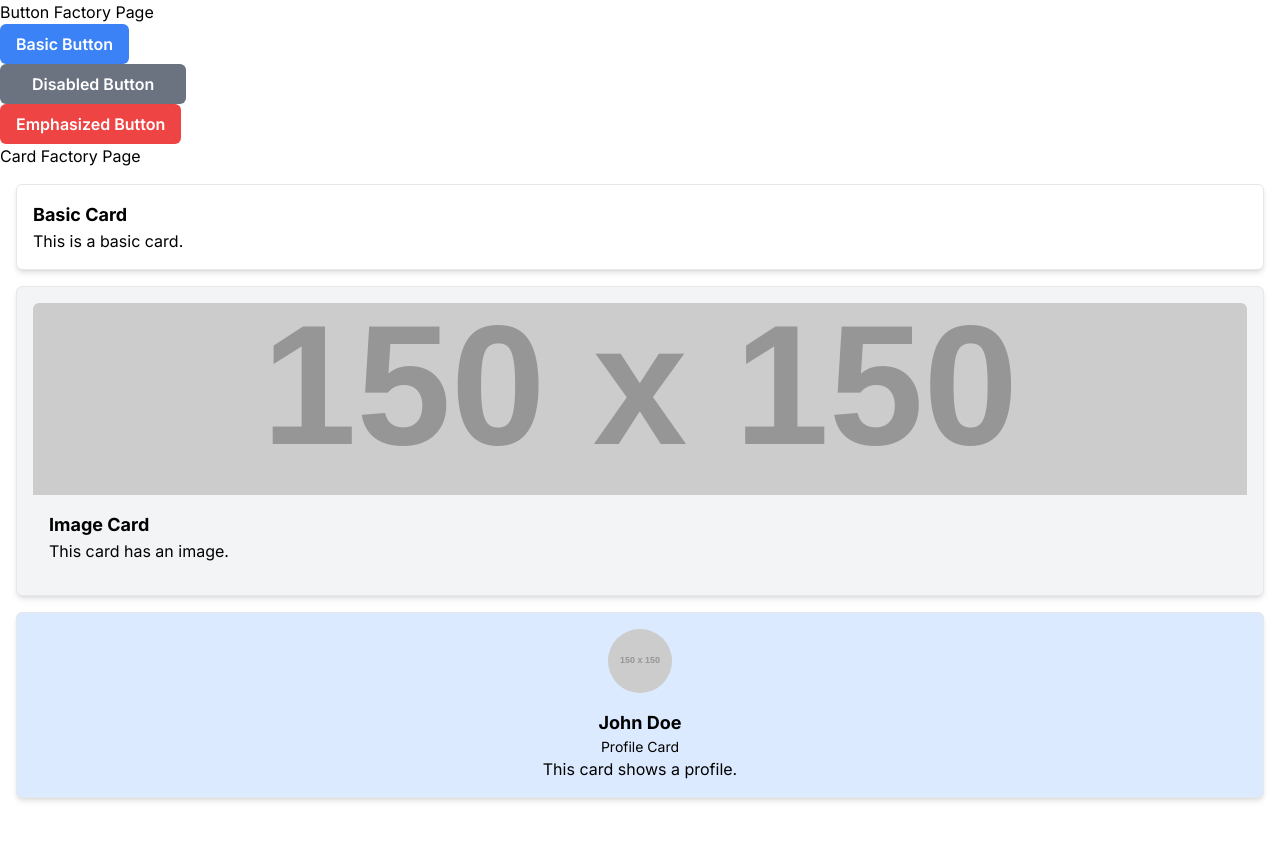
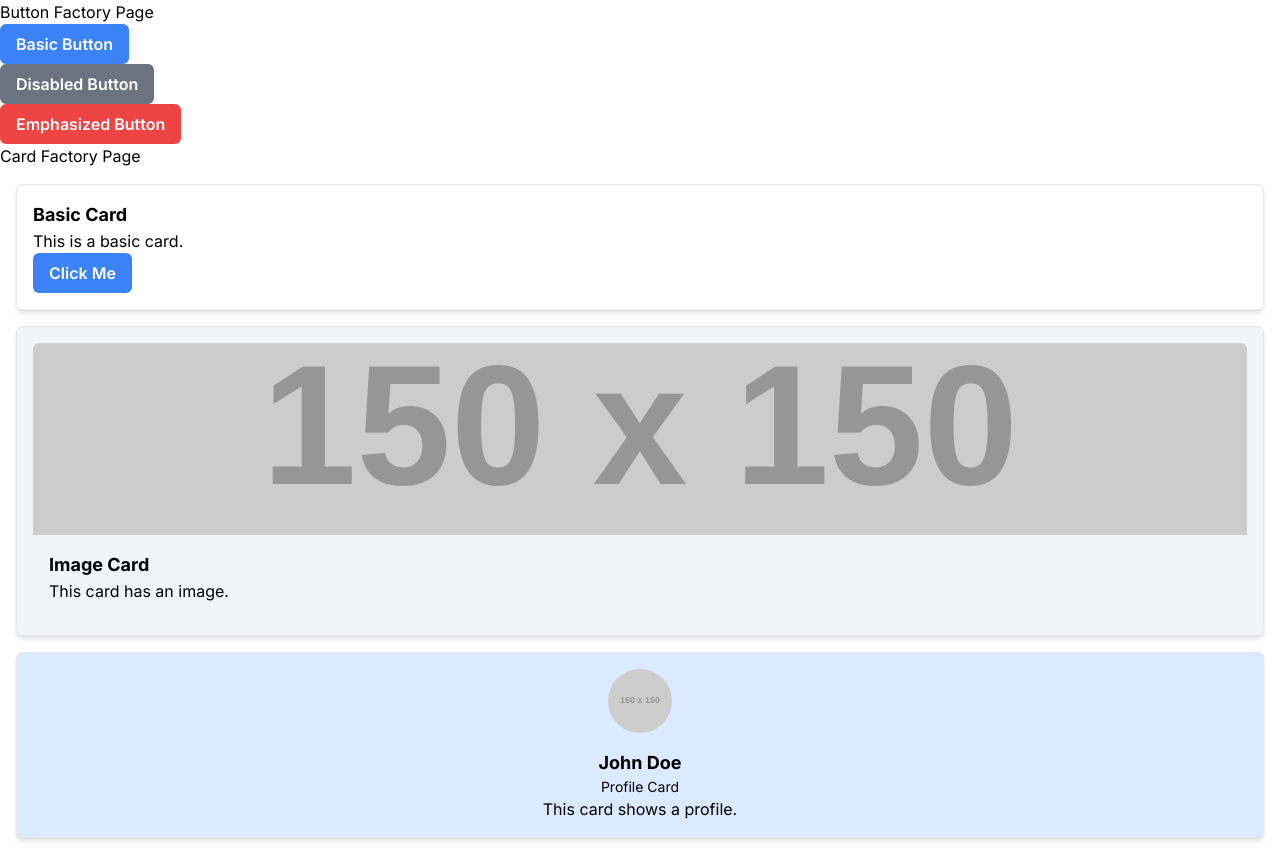
Before and after one commit to CodingGamePlayer/object-oriented-nextjs, a Next.js app: page /test/v1 in a window 1280 px wide. Before the commit the page ends 814 px from the top, so only its background shows below. Built offline with nearby package versions, Linux system fonts and the light colour scheme.

Commit message:
feat: OOP 카드 추상화 진행

```diff
--- a/src/app/test/v1/page.tsx
+++ b/src/app/test/v1/page.tsx
@@ -1,9 +1,9 @@
-'use client'
+"use client";
 
 import { ComponentV1Factory } from "@/theme/(version1)/version1-theme";
 import { ButtonProps } from "@/theme/abstracts/AbstractButton";
 import { CardProps } from "@/theme/abstracts/AbstractCard";
-import { ButtonType } from "@/theme/theme.interface";
+import { ButtonType, CardType } from "@/theme/theme.interface";
 import { useEffect, useState } from "react";
 
 export default function ButtonFactoryPage() {
@@ -21,39 +21,46 @@ export default function ButtonFactoryPage() {
     [ButtonType.Basic]: {
       label: "Basic Button",
       onClick: () => handleClick("Basic"),
-            className: "px-1"
+      className: "px-1",
     },
     [ButtonType.Disabled]: {
       label: "Disabled Button",
       onClick: () => handleClick("Disabled"),
-            className: "px-8"
+      className: "px-1",
     },
     [ButtonType.Emphasized]: {
       label: "Emphasized Button",
       onClick: () => handleClick("Emphasized"),
-            className: "px-1"
-        }
+      className: "px-1",
+    },
   };
 
-    const cardProps: { [key: string]: CardProps } = {
-        Basic: {
+  const cardProps: { [key in CardType]: CardProps } = {
+    [CardType.Basic]: {
       title: "Basic Card",
       content: "This is a basic card.",
-            className: "m-4"
+      className: "m-4",
+      children: theme?.createButton(ButtonType.Basic, {
+        label: "Click Me",
+        onClick: () => handleClick("Basic"),
+        className: "px-1",
+      }),
     },
-        Image: {
+    [CardType.Image]: {
       title: "Image Card",
       content: "This card has an image.",
       className: "m-4",
-            imageUrl: "https://via.placeholder.com/150" // 테스트용 이미지 URL
+      imageUrl: "https://via.placeholder.com/150", // 테스트용 이미지 URL
+      children: <img src="https://via.placeholder.com/150" alt="Placeholder" />, // 추가된 부분
     },
-        Profile: {
+    [CardType.Profile]: {
       title: "Profile Card",
       content: "This card shows a profile.",
       className: "m-4",
       profileImageUrl: "https://via.placeholder.com/150", // 테스트용 프로필 이미지 URL
-            name: "John Doe"
-        }
+      name: "John Doe",
+      children: <p>Additional Profile Info</p>, // 추가된 부분
+    },
   };
 
   if (!theme) {
@@ -65,13 +72,16 @@ export default function ButtonFactoryPage() {
       <h1>Button Factory Page</h1>
       {Object.keys(buttonProps).map((type) => (
         <div key={type}>
-                    {theme.createButton(type as ButtonType, buttonProps[type as ButtonType])}
+          {theme.createButton(
+            type as ButtonType,
+            buttonProps[type as ButtonType]
+          )}
         </div>
       ))}
       <h1>Card Factory Page</h1>
       {Object.keys(cardProps).map((type) => (
         <div key={type}>
-                    {theme.createCard(type, cardProps[type])}
+          {theme.createCard(type as CardType, cardProps[type as CardType])}
         </div>
       ))}
     </div>
--- a/src/theme/(version1)/version1-theme.ts
+++ b/src/theme/(version1)/version1-theme.ts
@@ -1,7 +1,11 @@
 import { BasicButton } from "@/theme/(version1)/buttons/BasicButton";
 import { DisabledButton } from "@/theme/(version1)/buttons/DisabledButton";
 import { EmphasizedButton } from "@/theme/(version1)/buttons/EmphasizedButton";
-import { ButtonType, ComponentFactoryInterface } from "@/theme/theme.interface";
+import {
+  ButtonType,
+  CardType,
+  ComponentFactoryInterface,
+} from "@/theme/theme.interface";
 import { CardProps } from "../abstracts/AbstractCard";
 import { BasicCard } from "./cards/BasicCard";
 import { ImageCard } from "./cards/ImageCard";
@@ -22,13 +26,13 @@ export class ComponentV1Factory implements ComponentFactoryInterface {
     }
   }
 
-  createCard(type: string, props: CardProps): React.ReactElement {
+  createCard(type: CardType, props: CardProps): React.ReactElement {
     switch (type) {
-      case "Basic":
+      case CardType.Basic:
         return new BasicCard({ ...props }).render();
-      case "Image":
+      case CardType.Image:
         return new ImageCard({ ...props }).render();
-      case "Profile":
+      case CardType.Profile:
         return new ProfileCard({ ...props }).render();
       default:
         throw new Error(`Unsupported card type: ${type}`);
--- a/src/theme/abstracts/AbstractCard.tsx
+++ b/src/theme/abstracts/AbstractCard.tsx
@@ -1,4 +1,4 @@
-import React from 'react';
+import React, { ReactNode } from "react";
 
 export interface CardProps {
   title: string;
@@ -7,6 +7,7 @@ export interface CardProps {
   imageUrl?: string; // 추가된 속성
   profileImageUrl?: string;
   name?: string;
+  children?: ReactNode; // 추가된 속성
 }
 
 export abstract class Card extends React.Component<CardProps> {
@@ -18,19 +19,22 @@ export abstract class Card extends React.Component<CardProps> {
 
   protected getCombinedClasses(): string {
     const { className } = this.props;
-        return `${className || ''} ${this.baseClasses} ${this.getAdditionalClasses()}`.trim();
+    return `${className || ""} ${
+      this.baseClasses
+    } ${this.getAdditionalClasses()}`.trim();
   }
 
   render() {
-        const { title, content } = this.props;
+    const { title, content, children } = this.props;
     const combinedClasses = this.getCombinedClasses();
 
-        console.log('Card render', combinedClasses);
+    console.log("Card render", combinedClasses);
 
     return (
       <div className={combinedClasses}>
         <h2 className="font-bold text-lg">{title}</h2>
         <p>{content}</p>
+        {children}
       </div>
     );
   }
```
Lines whose indentation alone changed are shown as unchanged.
